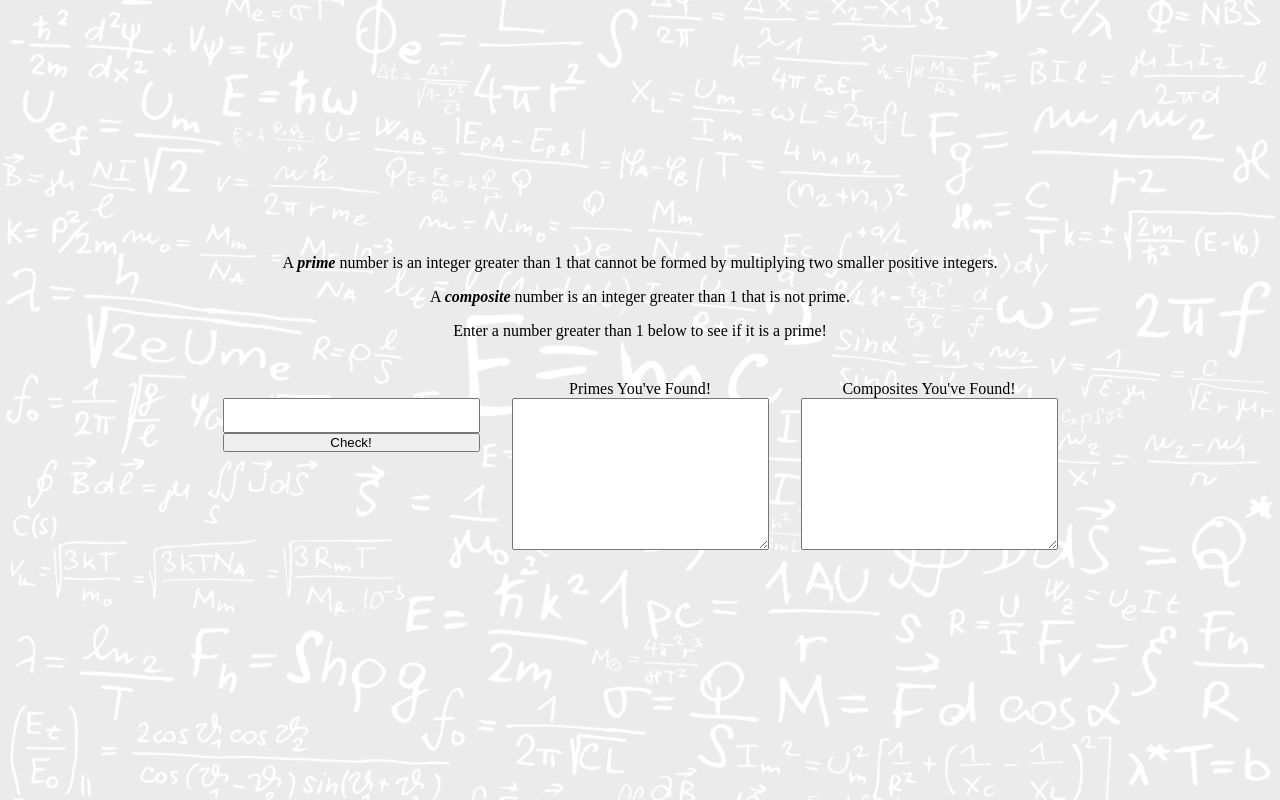
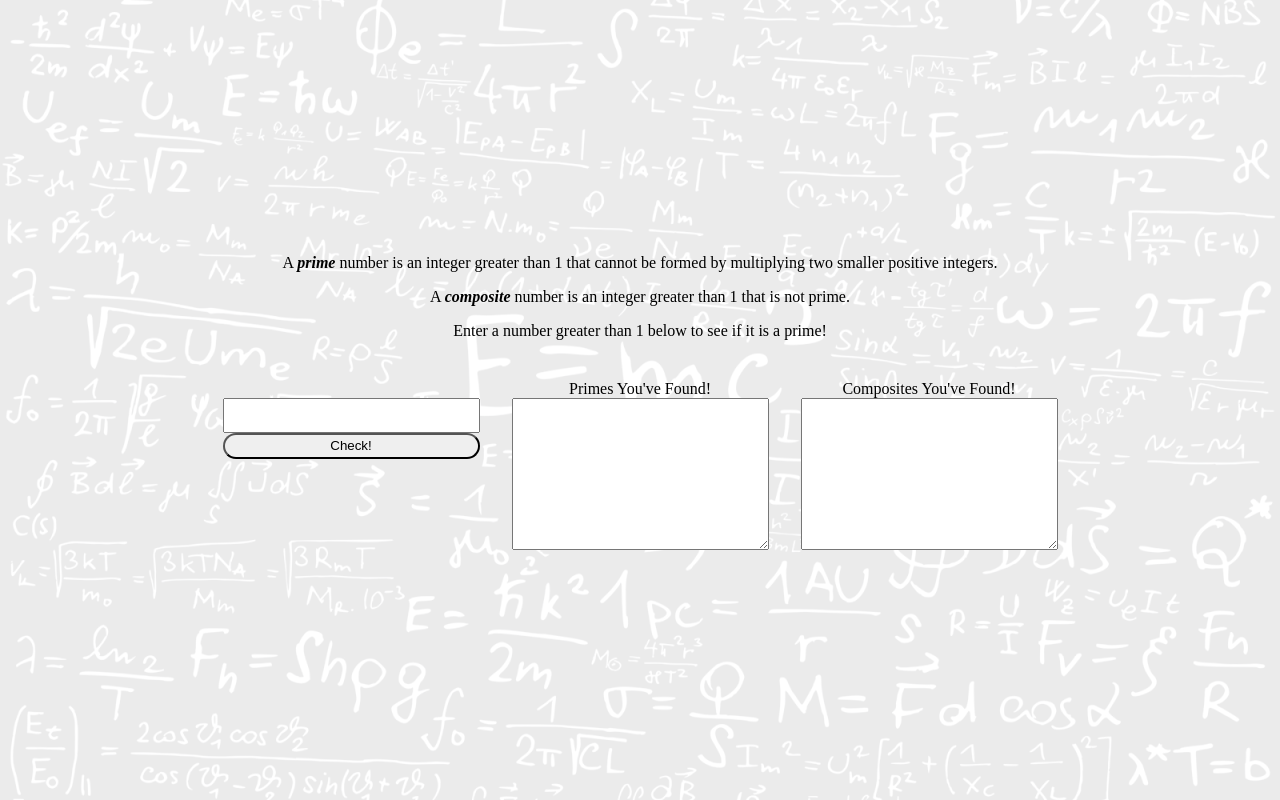
Before and after one commit to 16dprice/WA_prime_number_challenge, a plain HTML site: page index.html in a window 1280 px wide. Drawn offline with Linux system fonts and the light colour scheme.

Commit message:
a bit of styling

```diff
--- a/main.css
+++ b/main.css
@@ -56,6 +56,11 @@ html, body {
     height: 20%;
 }
 
+.input-area button {
+    height: 15%;
+    border-radius: 1rem;
+}
+
 .show {
     display: block !important;
 }
```
